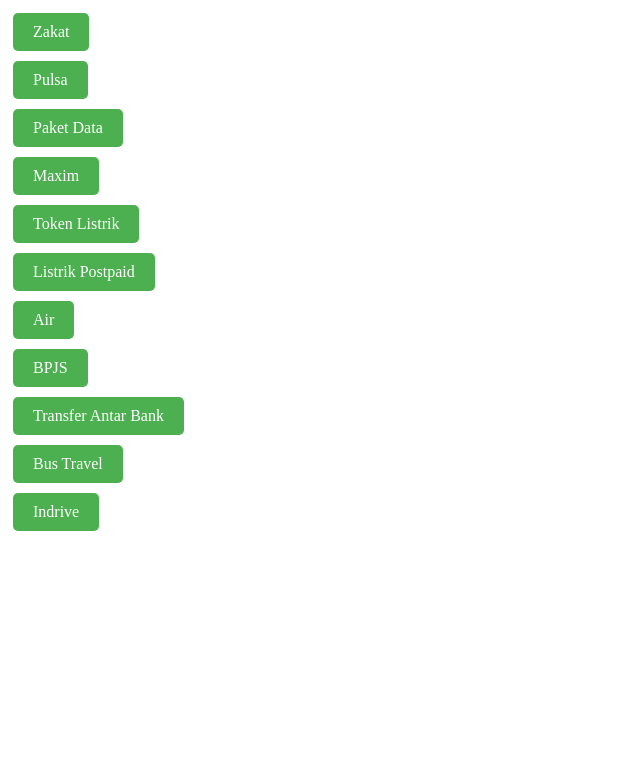
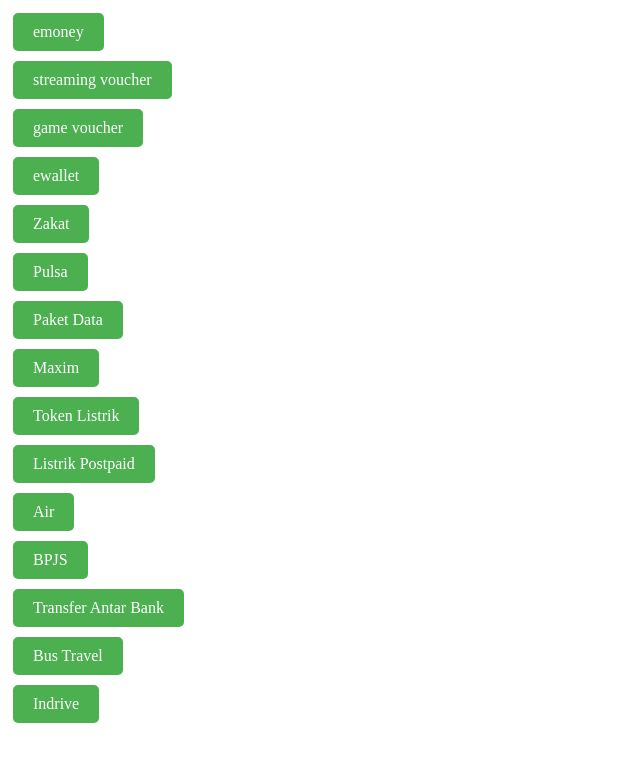
Before and after one commit to armandayudha/armandayudha.github.io, a plain HTML site: page index.html in a window 1280 px wide. Shown: the whole page, without its empty margins (0-640 px from the left). Drawn offline with Linux system fonts and the light colour scheme.

Commit message:
Update index.html

```diff
--- a/index.html
+++ b/index.html
@@ -23,6 +23,10 @@
     </style>
 </head>
 <body>
+    <a href="https://klikoo2.page.link/emoney" class="button" title="emoney">emoney</a> <br>
+    <a href="https://klikoo2.page.link/streaming-voucher" class="button" title="streaming voucher">streaming voucher</a> <br>
+    <a href="https://klikoo2.page.link/game-voucher" class="button" title="game voucher">game voucher</a> <br>
+    <a href="https://klikoo2.page.link/ewallet" class="button" title="ewallet">ewallet</a> <br>
     <a href="https://klikoo2.page.link/zakat" class="button" title="Zakat">Zakat</a> <br>
     <a href="https://klikoo2.page.link/pulsa" class="button" title="Pulsa">Pulsa</a> <br>
     <a href="https://klikoo2.page.link/paketdata" class="button" title="Paket Data">Paket Data</a> <br>
```
